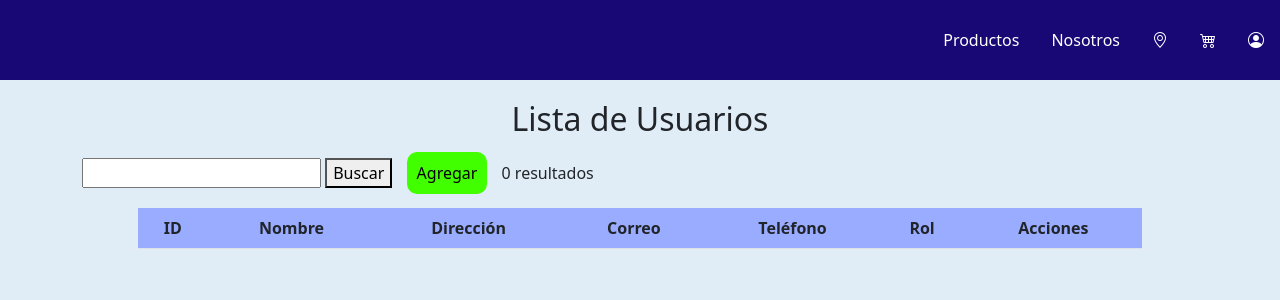
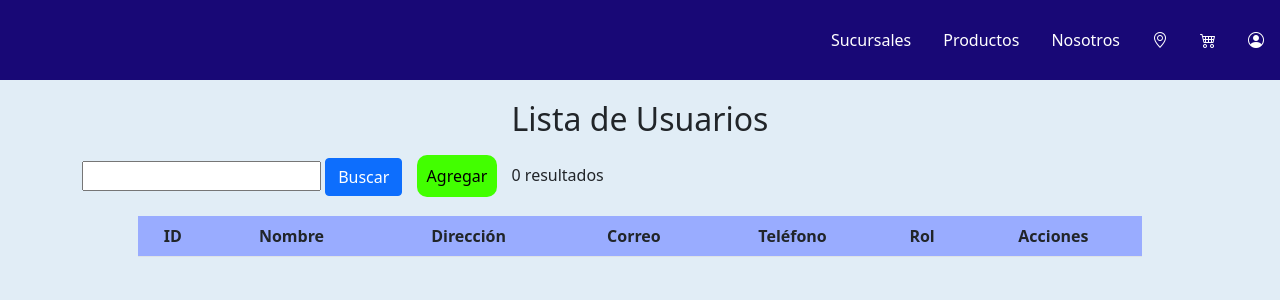
Before and after one commit to MartinOrtega22/PROYECTO-LAB-PROG-WEB, a PHP site: page /CRUDUsuarios.php in a window 1280 px wide. Shown: the top 300 px of the page. Run offline with PHP 8.4, Linux system fonts and the light colour scheme; tables that the repository leaves empty or names only in its code hold one stand-in row (values such as "Sample post"); lists and menus that the app fills with data are empty; some libraries are stand-ins or nearby versions.

Commit message:
Modificación sencilla del Nav y botón Buscar

```diff
--- a/CRUDUsuarios.php
+++ b/CRUDUsuarios.php
@@ -1,9 +1,8 @@
-
 <?php
 // Variables base de datos
 $host = "localhost";
 $usuario = "root";
-            $contra = "megustaelcereal";
+$contra = "12345678";
 $bd = "farmacia";
 
 // Conexión
@@ -18,18 +17,23 @@
 ?>
 <!DOCTYPE html>
 <html lang="en">
+
 <head>
     <meta charset="UTF-8">
     <meta name="viewport" content="width=device-width, initial-scale=1.0">
-    <title>Usuarios</title>
+    <title>Lista de Usuarios</title>
     <link rel="stylesheet" href="css/CRUDUsuarios.css">
     <link href="https://cdn.jsdelivr.net/npm/bootstrap@5.0.2/dist/css/bootstrap.min.css" rel="stylesheet"
         integrity="sha384-EVSTQN3/azprG1Anm3QDgpJLIm9Nao0Yz1ztcQTwFspd3yD65VohhpuuCOmLASjC" crossorigin="anonymous">
     <link rel="stylesheet" href="https://cdn.jsdelivr.net/npm/bootstrap-icons@1.9.0/font/bootstrap-icons.css">
 
 </head>
+
 <body>
     <ul class="nav justify-content-end">
+        <li class="nav-item">
+            <a class="nav-link" aria-current="page" href="#">Sucursales</a>
+        </li>
         <li class="nav-item">
             <a class="nav-link active" aria-current="page" href="#">Productos</a>
         </li>
@@ -52,7 +56,7 @@
 
         <h2>Lista de Usuarios</h2>
         <input type="text">
-        <button>Buscar</button>
+        <button type="button" class="btn btn-primary">Buscar</button>
 
         <a href="agregar.php" class="btnAgregar">Agregar</a>
         <table class="table">
@@ -70,14 +74,14 @@
             $result = $conn->query($sql);
 
             if ($result->num_rows > 0) {
-            while($row = $result->fetch_assoc()) {
+                while ($row = $result->fetch_assoc()) {
                     echo "<tr>";
-                echo "<td>" . $row["IdUsuario"]. "</td>";
-                echo "<td>" . $row["NombreUsuario"]. "</td>";
-                echo "<td>" . $row["DireccionUsuario"]. "</td>";
-                echo "<td>" . $row["CorreoUsuario"]. "</td>";
-                echo "<td>" . $row["TelefonoUsuario"]. "</td>";
-                echo "<td>" . $row["DescripcionRol"]. "</td>";
+                    echo "<td>" . $row["IdUsuario"] . "</td>";
+                    echo "<td>" . $row["NombreUsuario"] . "</td>";
+                    echo "<td>" . $row["DireccionUsuario"] . "</td>";
+                    echo "<td>" . $row["CorreoUsuario"] . "</td>";
+                    echo "<td>" . $row["TelefonoUsuario"] . "</td>";
+                    echo "<td>" . $row["DescripcionRol"] . "</td>";
                     echo '<td><a href="editar.php?id=' . $row["IdUsuario"] . '" id="btnEditar"><img src="img/editar.png"></a>  <a href="eliminar.php?id=' . $row["IdUsuario"] . '" id="btnEliminar"><img src="img/eliminar.png"></a></td>';
                     echo "</tr>";
                 }
@@ -95,4 +99,5 @@
         integrity="sha384-MrcW6ZMFYlzcLA8Nl+NtUVF0sA7MsXsP1UyJoMp4YLEuNSfAP+JcXn/tWtIaxVXM"
         crossorigin="anonymous"></script>
 </body>
+
 </html>
```
Lines whose indentation alone changed are shown as unchanged.
